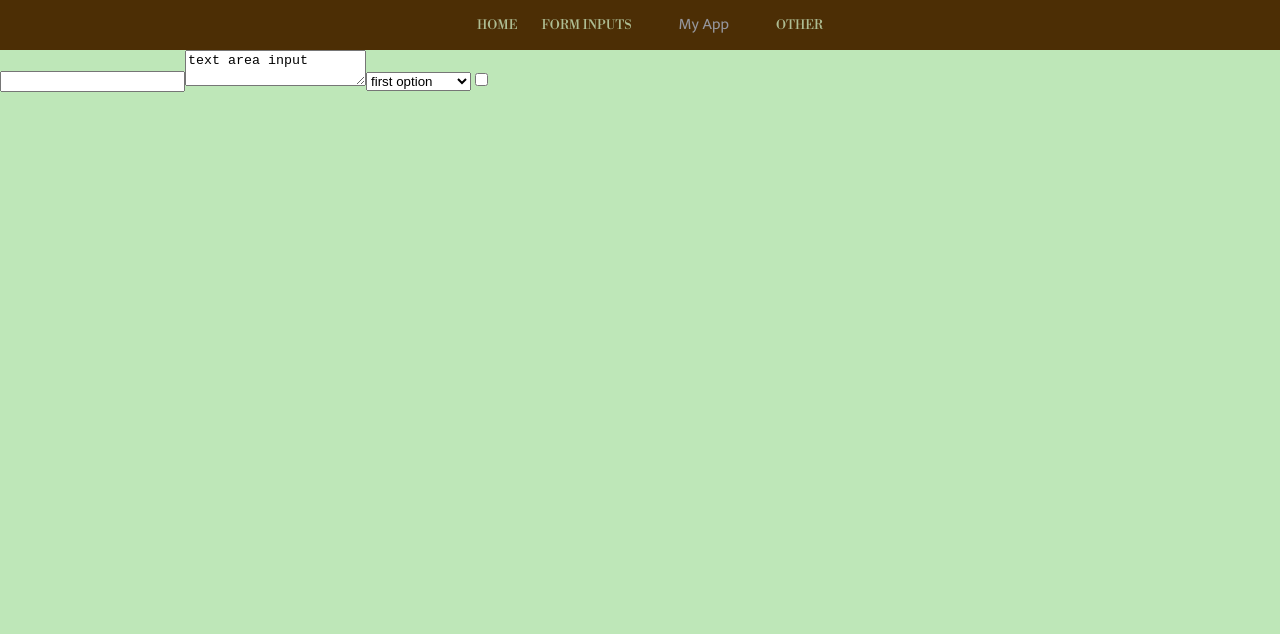
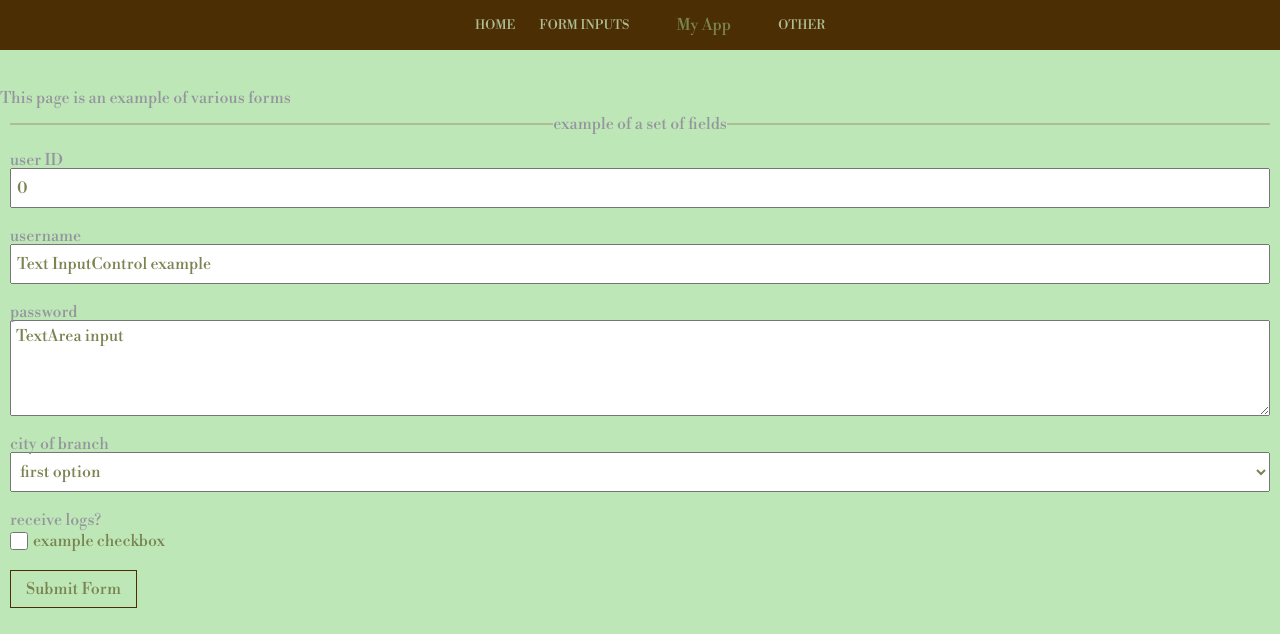
Before and after one commit to ThomHarding/adv-react-self-template, a React app: page /forms in a window 1280 px wide. Shown: the top 634 px of the page. Built offline with nearby package versions, Linux system fonts and the light colour scheme.

Commit message:
lots of tweaks to colors and made the Forms page use form control components

```diff
--- a/package.json
+++ b/package.json
@@ -14,6 +14,7 @@
     "author": "",
     "license": "ISC",
     "dependencies": {
+        "classnames": "^2.3.1",
         "jsx": "^0.9.89",
         "prettierrc": "^0.0.0-5",
         "react": "^18.2.0",
--- a/src/components/Forms/FormControls.css
+++ b/src/components/Forms/FormControls.css
@@ -1,5 +1,7 @@
 .FormControl {
     display: block;
+    justify-content: center;
+    align-items: center;
 
     &:not(:first-child) {
       margin-top: 20px;
@@ -9,16 +11,16 @@
       margin-bottom: 20px;
     }
 
-    span {
-      display: block;
-      font-size: 0.8em;
-      margin-bottom: 1px;
-      color: var(--caption-color);
+    form {
+      display: flex;
+      margin-top: 10px;
+      color: var(--offset-color);
     }
 
     input:not([type='checkbox']),
     select,
     textarea {
+      color: var(--offset-color);
       display: block;
       width: 100%;
       height: 40px;
@@ -29,32 +31,40 @@
 
     .CheckboxLabel {
       display: flex;
+      color: var(--offset-color);
       align-items: center;
       gap: 5px;
       margin-top: 4px;
     }
 
     input[type='checkbox'] {
+      color: var(--offset-color);
       width: 18px;
       height: 18px;
       margin: 0;
     }
 
     textarea {
+      color: var(--offset-color);
       height: 6em;
       resize: vertical;
     }
+  }
+
+  .Form {
+    margin: 10px;
   }
 
   .FormButton {
     padding: 10px 15px;
     background: var(--color-2);
     border: 1px solid var(--header-color);
+    color: var(--offset-color);
     cursor: pointer;
   }
 
   .Fieldset {
-    border-top: 1px solid black;
+    border-top: 2px solid var(--white-color);
 
     legend {
       text-align: center;
--- a/src/components/Forms/FormControls.jsx
+++ b/src/components/Forms/FormControls.jsx
@@ -1,5 +1,5 @@
+import styles from './FormControls.css';
 import classNames from 'classnames';
-import styles from './FormControls.css';
 
 function FormControl({
   label,
--- a/src/components/Forms/Forms.jsx
+++ b/src/components/Forms/Forms.jsx
@@ -1,24 +1,49 @@
-import styles from './Forms.css';
+import styles from './FormControls.css';
+import {
+  InputControl,
+  SelectControl,
+  TextAreaControl,
+  CheckboxControl,
+  FormButton,
+  Fieldset,
+} from './FormControls.jsx';
 import '../Layout/reset.css';
 import '../Layout/global.css';
 
 export default function Forms() {
+
+  function handleSubmit(e) {
+    e.preventDefault();
+    console.log('form submitted');
+  }
+
   return (
-    <div className={styles.Forms}>
-      <form name={'formExample'}>
-        <input
-          type={'number'}
-          defaultValue={'number input example'}
-          name={'textInput'}>
-
-        </input>
-        <textarea defaultValue={'text area input'}></textarea>
-        <select name="selectForm">
+    <div className = {styles.formControl}>
+      This page is an example of various forms
+      <form className={styles.Form}
+        onSubmit={handleSubmit}
+        name={'formExample'}>
+        <Fieldset legend="example of a set of fields">
+          <InputControl
+            type={'number'}
+            defaultValue={0}
+            label={'user ID'} />
+          <InputControl
+            type={'text'}
+            defaultValue={'Text InputControl example'}
+            label={'username'} />
+        </Fieldset>
+        <TextAreaControl
+          className={styles.PasswordControl}
+          label={'password'}
+          defaultValue={'TextArea input'} />
+        <SelectControl label={'city of branch'} name="selectForm">
           <option value={1}>first option</option>
           <option value={2}>second option</option>
           <option value={3}>third option</option>
-        </select>
-        <input type={'checkbox'} />
+        </SelectControl>
+        <CheckboxControl label={'receive logs?'} text={'example checkbox'}/>
+        <FormButton>Submit Form</FormButton>
       </form>
 
     </div>
--- a/src/components/Header/Header.css
+++ b/src/components/Header/Header.css
@@ -3,6 +3,7 @@
   align-items: center;
   justify-content: center;
   background: var(--header-color);
+  margin-bottom: var(--padding);
 
   .NavigationContainer {
     display: none;
@@ -26,7 +27,7 @@
 
 .centerItem {
   padding: 30px;
-  font-family: var(--secondary-font);
+  color: var(--offset-color);
 }
 
 .Navigation {
--- a/src/components/Home/Home.css
+++ b/src/components/Home/Home.css
@@ -2,7 +2,6 @@
     margins: 10px;
     padding: var(--padding);
     display: flex;
-    flex-display: space-between;
     justify-content: center;
     font-family: var(--primary-font);
 }
--- a/src/components/Home/Home.jsx
+++ b/src/components/Home/Home.jsx
@@ -1,4 +1,3 @@
-import { Link } from 'react-router-dom';
 import styles from './Home.css';
 import '../Layout/reset.css';
 import '../Layout/global.css';
@@ -6,8 +5,8 @@ import '../Layout/global.css';
 export default function Home() {
   return (
     <div className={styles.Home}>
-      <p>Home page goes here. before you redirect anywhere else</p>
-      <p><Link to="other">Other</Link></p>
+      <p>Home page goes here. before you redirect anywhere else.<br />
+      Another paragraph of content. Maybe a picture or two.</p>
     </div>
   );
 }
--- a/src/components/Other/Other.css
+++ b/src/components/Other/Other.css
@@ -2,7 +2,6 @@
     margins: 20px;
     padding: var(--padding);
     display: flex;
-    color: red;
     flex-direction: column;
     align-items: center;
     justify-content: center;
```
Also changed, not shown: src/components/Forms/Forms.css (deleted), 1 other file (tests, documents, lock files or other folders).
